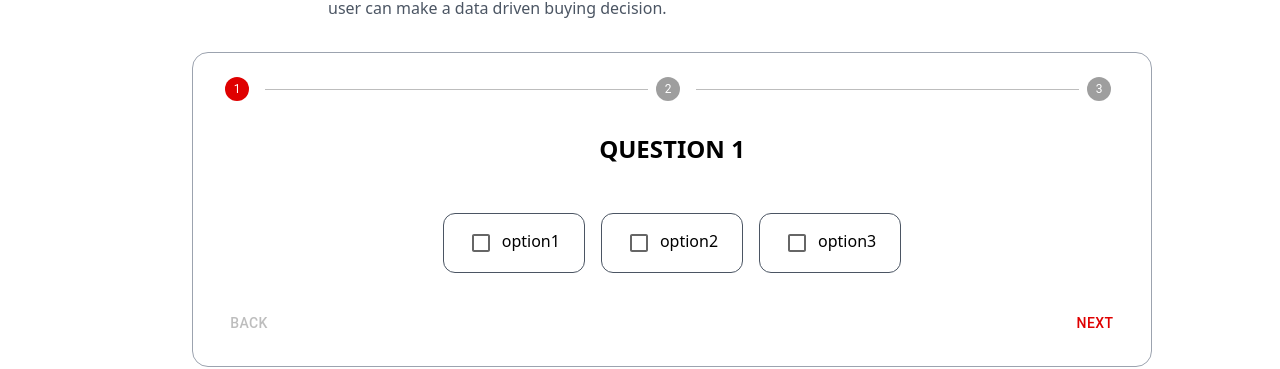
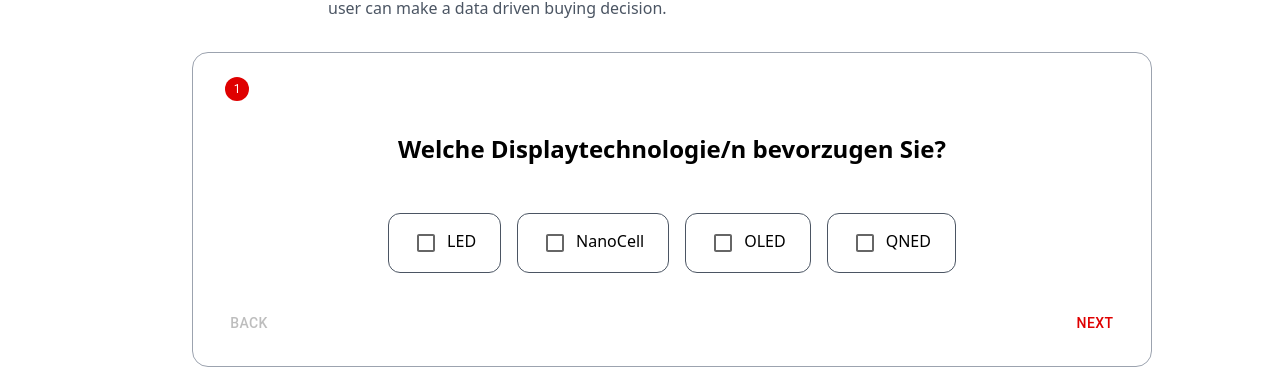
Before and after one commit to arunbluez/data-driven-shopping-assistant, a React (Vite) app: page / in a window 1280 px wide. Both pictures are taken after a click on the button "START". Shown: the part 252-621 px from the top of the page. Built offline with nearby package versions, Linux system fonts and the light colour scheme.

Commit message:
addded filter questions

```diff
--- a/package.json
+++ b/package.json
@@ -15,7 +15,8 @@
     "@emotion/styled": "^11.11.0",
     "@mui/material": "^5.14.8",
     "react": "^18.2.0",
-    "react-dom": "^18.2.0"
+    "react-dom": "^18.2.0",
+    "zustand": "^4.4.1"
   },
   "devDependencies": {
     "@types/react": "^18.2.15",
--- a/src/App.tsx
+++ b/src/App.tsx
@@ -1,38 +1,41 @@
-import { Avatar, Button, ThemeProvider, createTheme } from '@mui/material';
-import './App.css';
-import StepperComponent from './components/StepperComponent';
-import NavBar from './components/NavBar';
-import ProductList from './components/ProductList';
-import avatar from './assets/avatar.png';
-import { useState } from 'react';
-import { fetchProducts } from './product/fetchProducts';
+import { Avatar, Button, ThemeProvider, createTheme } from "@mui/material"
+import "./App.css"
+import StepperComponent from "./components/StepperComponent"
+import NavBar from "./components/NavBar"
+import ProductList from "./components/ProductList"
+import avatar from "./assets/avatar.png"
+import { useState } from "react"
+import { fetchProducts } from "./product/fetchProducts"
+import { extractFilters } from "./filter/extractFilters"
 
 function App() {
-  const [started, setStarted] = useState(false);
-  const products = fetchProducts();
+  const [started, setStarted] = useState(false)
+  const products = fetchProducts()
+  const filters = extractFilters(products)
+  const filterArray = Object.values(filters)
   const theme = createTheme({
     palette: {
       primary: {
-        main: 'rgb(223, 0, 0)',
+        main: "rgb(223, 0, 0)",
       },
       secondary: {
-        main: 'rgb(0, 0, 0)',
+        main: "rgb(0, 0, 0)",
       },
     },
-  });
+  })
 
   return (
     <ThemeProvider theme={theme}>
       <NavBar />
-      <div className='app'>
-        <div className='min-w-full lg:min-w-[960px] mx-auto '>
-          <div className='flex items-center gap-4'>
-            <Avatar alt='DDSA' src={avatar} sx={{ width: 120, height: 120 }} />
-            <div className='text-left my-8'>
-              <p className='text-4xl font-bold mb-2'>
+      <div className="app">
+        <div className="min-w-full lg:min-w-[960px] mx-auto ">
+          <div className="flex items-center gap-4">
+            <Avatar alt="DDSA" src={avatar} sx={{ width: 120, height: 120 }} />
+            <div className="text-left my-8">
+              <p className="text-4xl font-bold mb-2">
                 Data Driven Shopping Assistant
               </p>
-              <p className='font-light text-gray-600'>
+              <p className="font-light text-gray-600">
                 The idea is to have a customer data driven shopping journey
                 through a seris of questions/filters ( to understand the users
                 needs /requirements) which will recommend the user a list of N
@@ -43,20 +46,20 @@ function App() {
             </div>
           </div>
 
-          <div className='bg-white rounded-2xl p-6 border border-gray-400 mb-8 '>
+          <div className="bg-white rounded-2xl p-6 border border-gray-400 mb-8 ">
             {started ? (
-              <StepperComponent />
+              <StepperComponent filters={filterArray} />
             ) : (
-              <div className='flex flex-col items-start justify-between p-4 min-h-[300px]'>
-                <p className='text-6xl font-bold'>Interseted in buying a TV?</p>
-                <div className='flex items-center justify-between w-full'>
-                  <p className='text-4xl font-light text-red-500'>
+              <div className="flex flex-col items-start justify-between p-4 min-h-[300px]">
+                <p className="text-6xl font-bold">Interseted in buying a TV?</p>
+                <div className="flex items-center justify-between w-full">
+                  <p className="text-4xl font-light text-red-500">
                     Try our smart assistant
                   </p>
                   <Button
-                    variant='contained'
-                    size='large'
-                    color='secondary'
+                    variant="contained"
+                    size="large"
+                    color="secondary"
                     onClick={() => setStarted(true)}
                   >
                     Start
@@ -69,7 +72,7 @@ function App() {
         </div>
       </div>
     </ThemeProvider>
-  );
+  )
 }
 
-export default App;
+export default App
--- a/src/components/StepChoices.tsx
+++ b/src/components/StepChoices.tsx
@@ -1,9 +1,10 @@
 import { Checkbox, Radio } from "@mui/material"
-import { useState } from "react"
 
 type Props = {
-  choices: string[]
+  choices: readonly string[]
   type: choiceType
+  selected: string[]
+  setSelected: (items: string[]) => void
 }
 
 enum choiceType {
@@ -11,9 +12,12 @@ enum choiceType {
   RADIO,
 }
 
-export default function StepChoices({ choices, type }: Props) {
-  const [selected, setSelected] = useState<string[]>([])
-
+export default function StepChoices({
+  choices,
+  type,
+  selected,
+  setSelected,
+}: Props) {
   const handleCheckBox = (choice: string) => {
     if (selected?.includes(choice)) {
       const filtered = selected.filter((x) => x !== choice)
@@ -34,10 +38,7 @@ export default function StepChoices({ choices, type }: Props) {
                 className="pl-4 pr-6 py-2 border border-gray-600 rounded-xl max-w-max cursor-pointer hover:scale-105 hover:bg-red-100 duration-100"
                 onClick={() => handleCheckBox(choice)}
               >
-                <Checkbox
-                  checked={selected.includes(choice)}
-                  onChange={() => handleCheckBox(choice)}
-                />
+                <Checkbox checked={selected.includes(choice)} />
                 {choice}
               </div>
             )
@@ -49,7 +50,6 @@ export default function StepChoices({ choices, type }: Props) {
               >
                 <Radio
                   checked={selected.includes(choice)}
-                  onChange={() => setSelected([choice])}
                   value={choice}
                   name="radio-buttons"
                   inputProps={{ "aria-label": choice }}
--- a/src/components/StepWrapper.tsx
+++ /dev/null
@@ -1,20 +0,0 @@
-import StepChoices from "./StepChoices"
-
-type Props = {
-  step: number
-}
-enum choiceType {
-  MULTIPLE,
-  RADIO,
-}
-export default function StepWrapper({ step }: Props) {
-  return (
-    <div>
-      <p className="text-2xl font-black py-4 m-4">QUESTION {step}</p>
-      <StepChoices
-        choices={["option1", "option2", "option3"]}
-        type={choiceType.MULTIPLE}
-      />
-    </div>
-  )
-}
--- a/src/components/StepperComponent.tsx
+++ b/src/components/StepperComponent.tsx
@@ -5,14 +5,25 @@ import Step from "@mui/material/Step"
 import StepLabel from "@mui/material/StepLabel"
 import Button from "@mui/material/Button"
 import Typography from "@mui/material/Typography"
-import StepWrapper from "./StepWrapper"
+import StepChoices from "./StepChoices"
+import { DisplayableFilter } from "../filter/filter"
 
 const steps = ["Select campaign settings", "Create an ad group", "Create an ad"]
+
 const optionalSteps = [1]
 
-export default function StepperComponent() {
+type Props = {
+  filters: DisplayableFilter[]
+}
+enum choiceType {
+  MULTIPLE,
+  RADIO,
+}
+
+export default function StepperComponent({ filters }: Props) {
   const [activeStep, setActiveStep] = React.useState(0)
   const [skipped, setSkipped] = React.useState(new Set<number>())
+  const [selected, setSelected] = React.useState<string[]>([])
 
   const isStepOptional = (step: number) => {
     return optionalSteps.includes(step)
@@ -59,7 +70,7 @@ export default function StepperComponent() {
   return (
     <Box sx={{ width: "100%" }}>
       <Stepper activeStep={activeStep}>
-        {steps.map((label, index) => {
+        {filters.map((_, index) => {
           const stepProps: { completed?: boolean } = {}
           const labelProps: {
             optional?: React.ReactNode
@@ -73,7 +84,7 @@ export default function StepperComponent() {
             stepProps.completed = false
           }
           return (
-            <Step key={label} {...stepProps}>
+            <Step key={index} {...stepProps}>
               <StepLabel {...labelProps}></StepLabel>
             </Step>
           )
@@ -91,7 +102,17 @@ export default function StepperComponent() {
         </React.Fragment>
       ) : (
         <React.Fragment>
-          <StepWrapper step={activeStep + 1} />
+          <div>
+            <p className="text-2xl font-black py-4 m-4">
+              {filters[activeStep].question}
+            </p>
+            <StepChoices
+              choices={filters[activeStep].values}
+              type={choiceType.MULTIPLE}
+              setSelected={setSelected}
+              selected={selected}
+            />
+          </div>
           <Box sx={{ display: "flex", flexDirection: "row", pt: 2 }}>
             <Button
               color="inherit"
--- /dev/null
+++ b/src/stores/questions.store.ts
@@ -0,0 +1,19 @@
+import { StateCreator } from "zustand"
+import { DisplayableFilter } from "../filter/filter"
+
+export interface QuestionSlice {
+  selectedState: DisplayableFilter[][]
+  setSelectedState: (input: DisplayableFilter[], index: number) => void
+}
+
+export const createQuestionSlice: StateCreator<QuestionSlice> = (set) => ({
+  selectedState: [],
+  setSelectedState: (input, index) =>
+    set((state) => {
+      const newState = [...state.selectedState]
+      newState[index] = input
+      return {
+        selectedState: newState,
+      }
+    }),
+})
--- /dev/null
+++ b/src/stores/store.ts
@@ -0,0 +1,6 @@
+import { create } from "zustand"
+import { createQuestionSlice, QuestionSlice } from "./questions.store"
+
+export const useBoundStore = create<QuestionSlice>()((...a) => ({
+  ...createQuestionSlice(...a),
+}))
```
Also changed, not shown: src/filter/extractFilters.ts (+5 -5 lines), 1 other file (tests, documents, lock files or other folders).
